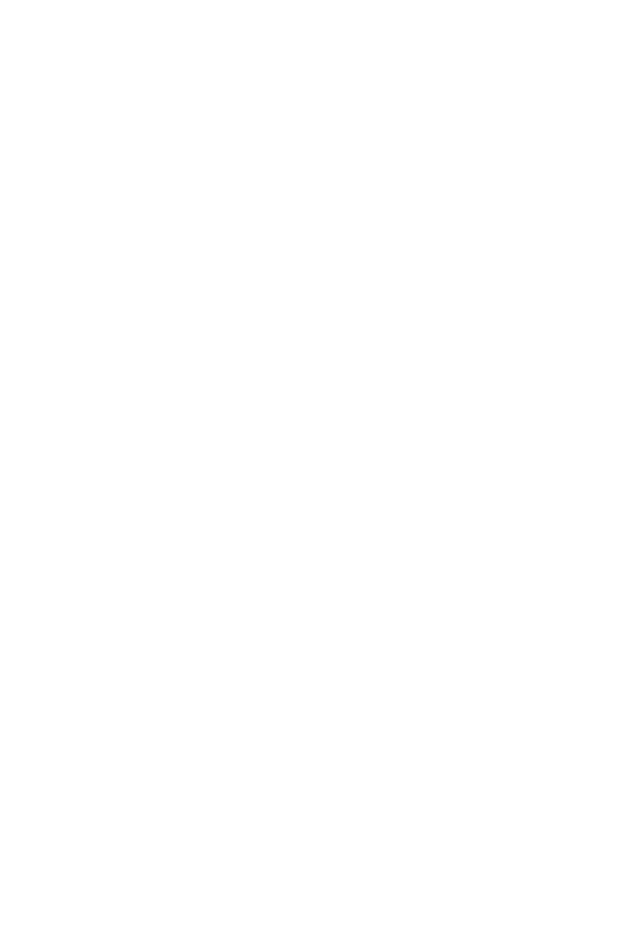
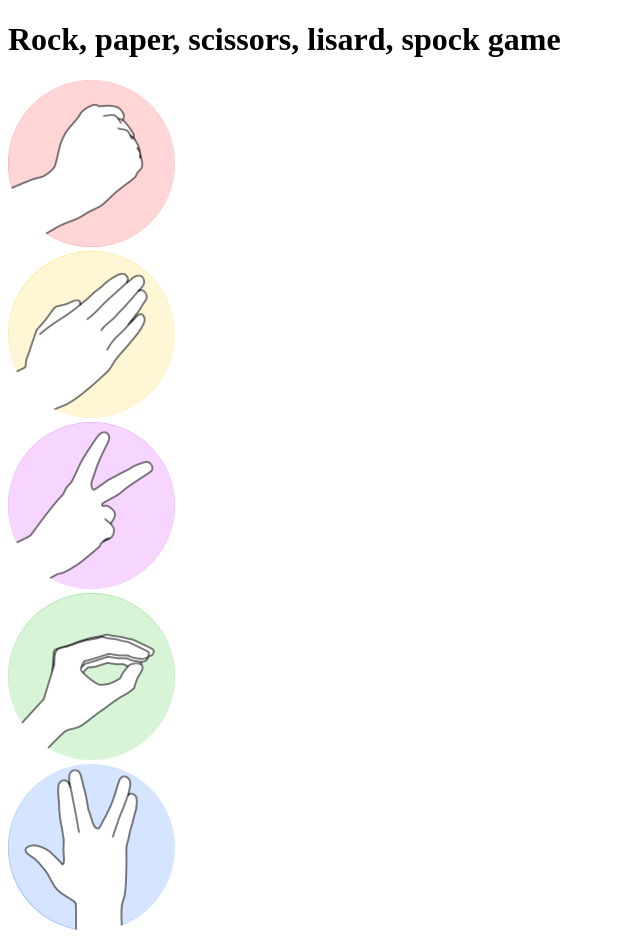
Before and after one commit to StefanCucuta/Project_2_, a plain HTML site: page index.html in a window 1280 px wide. Shown: the whole page, without its empty margins (0-640 px from the left). Before the commit the page ends 800 px from the top, so only its background shows below. Drawn offline with Linux system fonts and the light colour scheme.

Commit message:
Add in index html heading and game area

```diff
--- a/index.html
+++ b/index.html
@@ -1,5 +1,6 @@
 <!DOCTYPE html>
 <html lang="en">
+
 <head>
     <meta charset="UTF-8">
     <meta http-equiv="X-UA-Compatible" content="IE=edge">
@@ -10,7 +11,38 @@
 
     <title>Rock, paper, scissors, lisard, spock game</title>
 </head>
+
 <body>
+    <!-- Heading  -->
+    <div class="heading">
+        <h1 class="logo">Rock, paper, scissors, lisard, spock game</h1>
+    </div>
+
+    <!-- Game Area -->
+    <div class="game-area">
+
+        <div class="option" id="rock">
+            <img src="assets/images/rock.png" alt="rock">
+        </div>
+
+        <div class="option" id="paper">
+            <img src="assets/images/paper.png" alt="paper">
+        </div>
+
+        <div class="option" id="scissors">
+            <img src="assets/images/scissors.png" alt="scissor">
+        </div>
+
+        <div class="option" id="lizard">
+            <img src="assets/images/lizard.png" alt="lizard">
+        </div>
+
+        <div class="option" id="spock">
+            <img src="assets/images/spock.png" alt="spock">
+        </div>
+
+    </div>
 
 </body>
+
 </html>
```
